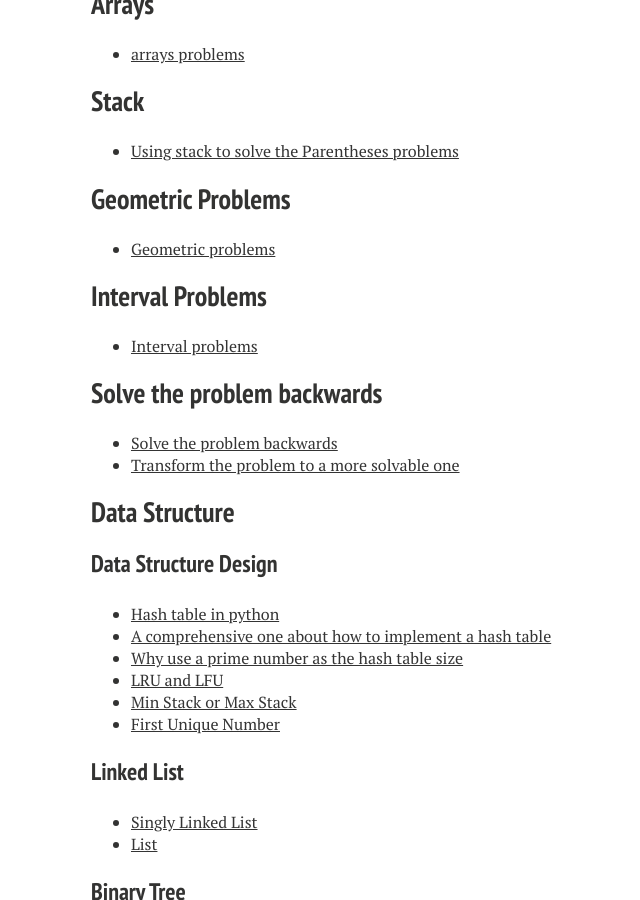
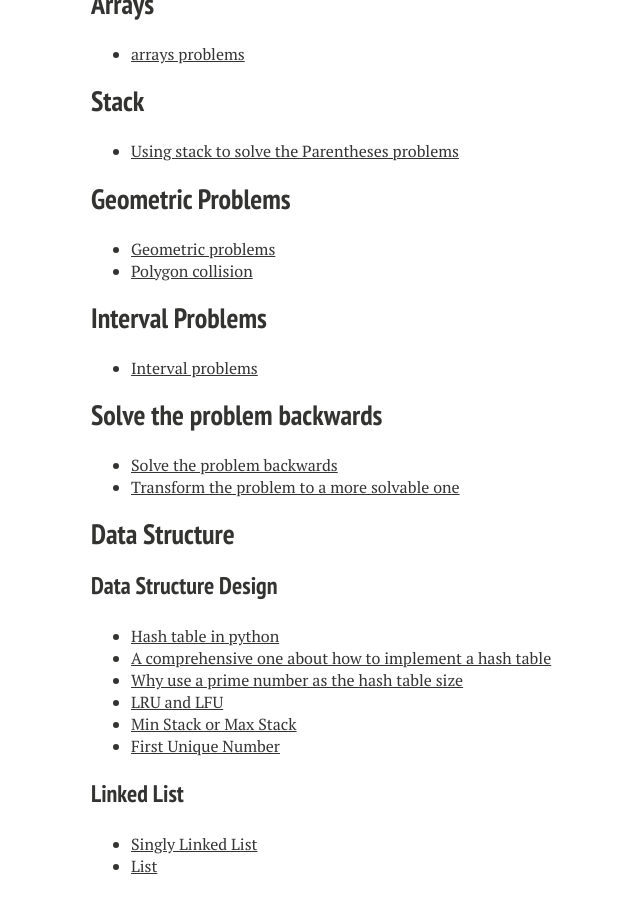
Before and after one commit to xiaokeshen/xiaokeshen.github.io, a Jekyll site: the page built from blog/index.md, in a window 1280 px wide and 900 px high, scrolled down 6749 px. Shown: the whole window, without its empty margins (229-869 px from the left). Built offline with Jekyll 4.4.1, drawn with Linux system fonts in a browser that asks for light colours; nearby versions of some CDN libraries.

Commit message:
add a geometry problem

```diff
--- a/blog/index.md
+++ b/blog/index.md
@@ -229,6 +229,7 @@ My 'Serious' coding got started since I became a student as a Computer Science M
 
 ## Geometric Problems
 - [Geometric problems](https://medium.com/@jim.morris.shen/geometric-problems-3139398b6b5b?source=friends_link&sk=9f58e8e296a1dc3bc6f5adb846dcea66)
+- [Polygon collision](https://medium.com/@jim.morris.shen/polygon-collision-4aa4f67c1d9?sk=35e7cf57f6953fd6da696fda6b7e6f24)
 
 ## Interval Problems
 - [Interval problems](https://medium.com/@jim.morris.shen/interval-problems-b1d99bc43aef?sk=d1d5c01f91f4402c698da1bed0bd5c56)
```
